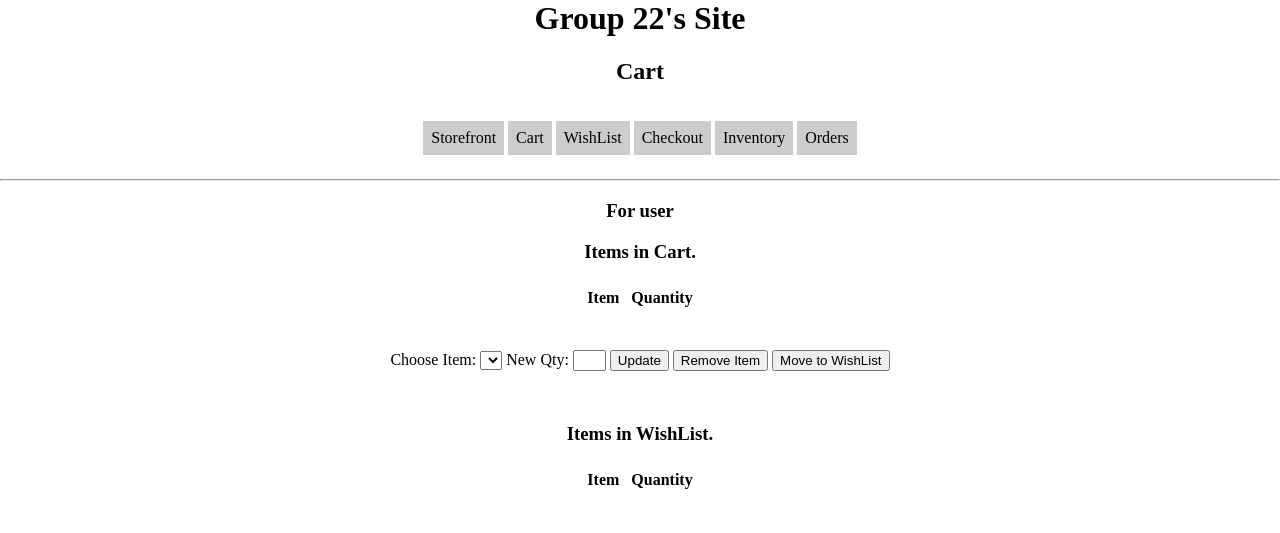
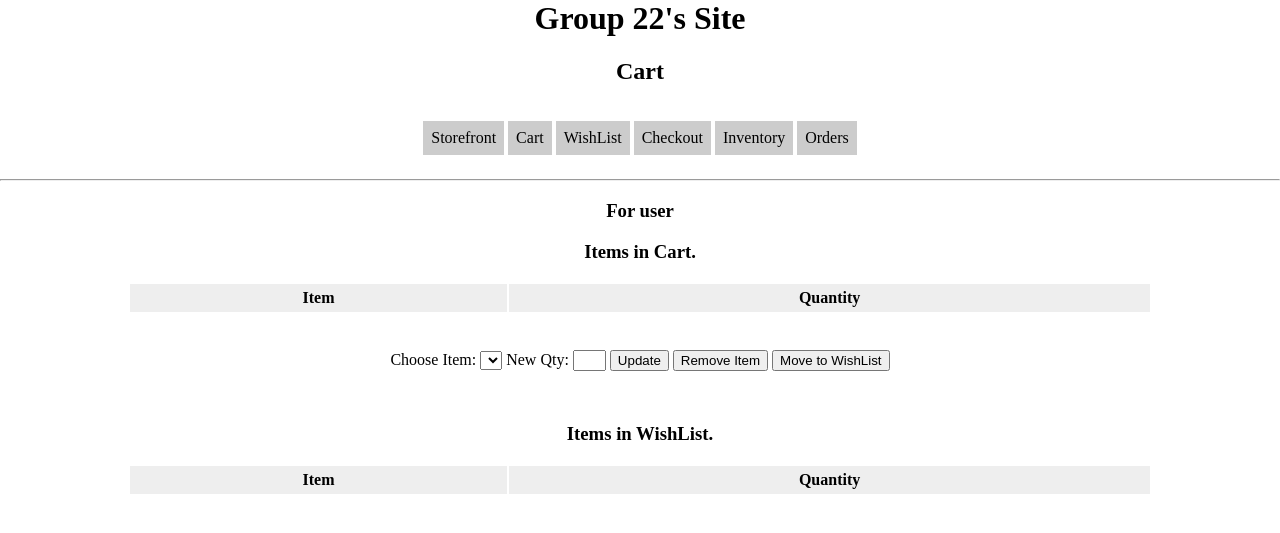
Before and after one commit to ChristopherTroyer/Portfolio, a PHP site: page /cart.php in a window 1280 px wide. Shown: the top 533 px of the page. Run offline with PHP 8.4, Linux system fonts and the light colour scheme; data that the repository does not hold is empty.

Commit message:
Table formatting

```diff
--- a/style.css
+++ b/style.css
@@ -34,3 +34,21 @@ nav a {
 nav a:hover {
   background-color: #999;
 }
+
+/* space tables away from edges of screen */
+table {
+  margin: 0 auto;
+  width: 80%;
+  text-align: center;
+}
+td {
+  padding: 0.5em;
+  border: 1px solid #000;
+}
+/* alternate colors for rows */
+tr:nth-child(even) {
+  background-color: #ccc;
+}
+tr:nth-child(odd) {
+  background-color: #eee;
+}
```
